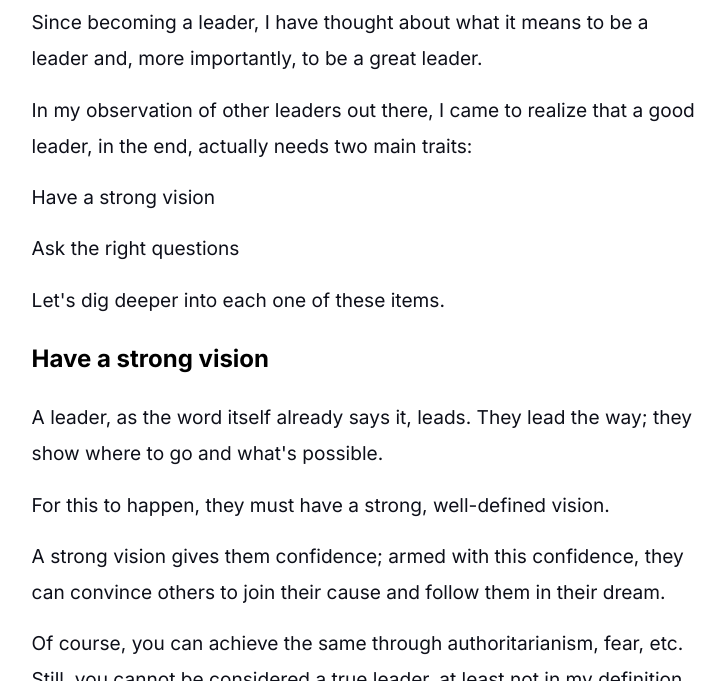
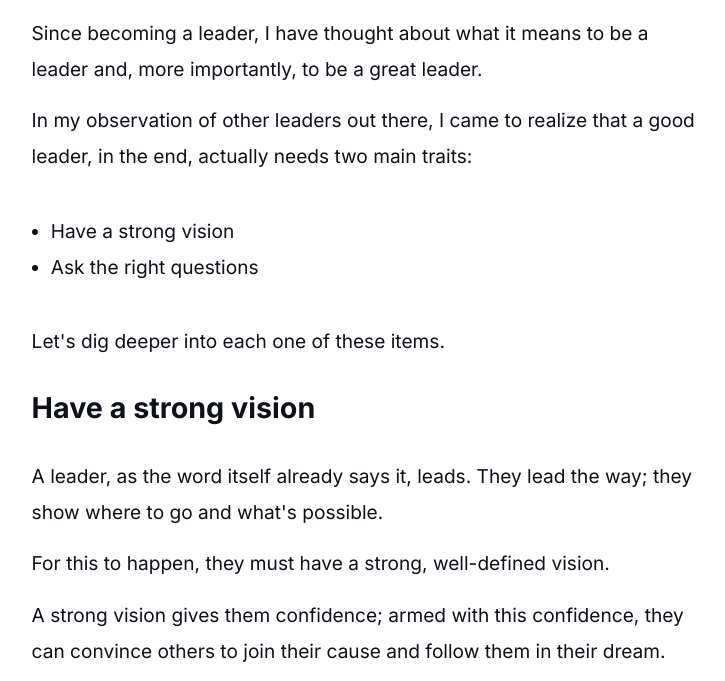
Before and after one commit to jonduarte/jonathan.engineering, a website: page deploy/to-be-a-leader.html in a window 1280 px wide. Shown: the part 105-786 px from the top of the page, without its empty margins (288-1013 px from the left). Drawn offline with Linux system fonts and the light colour scheme.

Commit message:
Add un-ordered lists

```diff
--- a/deploy/to-be-a-leader.html
+++ b/deploy/to-be-a-leader.html
@@ -14,11 +14,14 @@
 
         html {
             box-sizing: border-box;
-            font-size: var(--rem);
             font-family: "Inter", serif;
             font-optical-sizing: auto;
-            font-weight: normal;
-            font-style: normal;
+            color: rgb(14, 16, 26);
+            font-size: calc(1.0625px* var(--rem));
+            font-weight: 400;
+            letter-spacing: calc(0px* var(--rem));
+            line-height: calc(2px* var(--rem));
+            margin-bottom: 0.8em;
         }
 
         body {
@@ -63,7 +66,8 @@
         }
 
         ol, ul {
-            list-style: none;
+            padding-left: 1em;
+            margin: 2em 0;
         }
 
         img {
@@ -82,10 +86,7 @@
 
 <p>In my observation of other leaders out there, I came to realize that a good leader, in the end, actually needs two main traits:</p>
 
-<p>Have a strong vision</p>
-<p>Ask the right questions</p>
-
-<p>Let's dig deeper into each one of these items.</p>
+<ul><li>Have a strong vision</li><li>Ask the right questions</li></ul><p>Let's dig deeper into each one of these items.</p>
 
 <h2>Have a strong vision</h2>
 
--- a/package.json
+++ b/package.json
@@ -4,7 +4,7 @@
   "main": "index.js",
   "scripts": {
     "compile": "tsc",
-    "run": "npx ts-node scripts/build.ts",
+    "run": "npx ts-node scripts/markdown.ts",
     "clean": "rm -rf dist"
   },
   "keywords": [],
```
Also changed, not shown: posts/to-be-a-leader.md (+2 -2 lines), public/index.html (+8 -4 lines), scripts/markdown.ts (+29 -18 lines).
